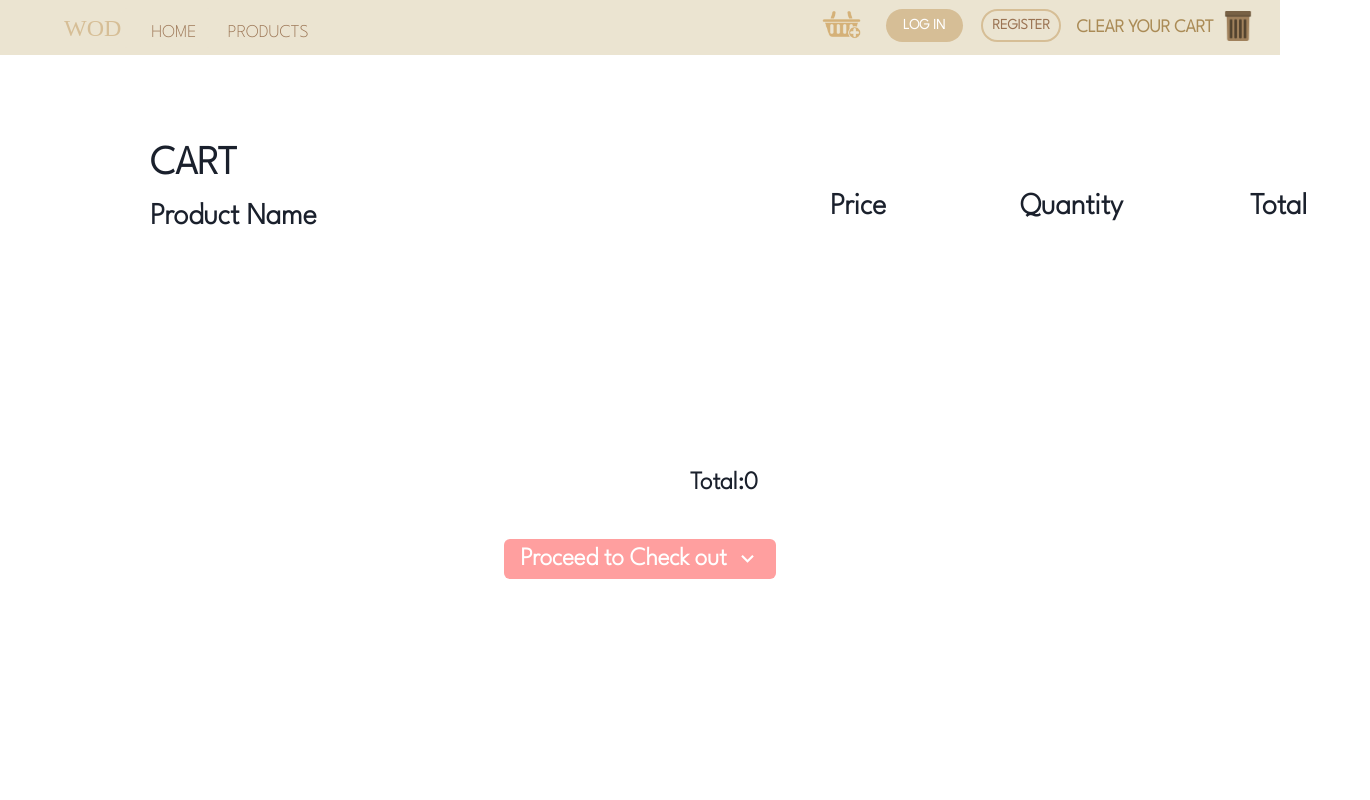
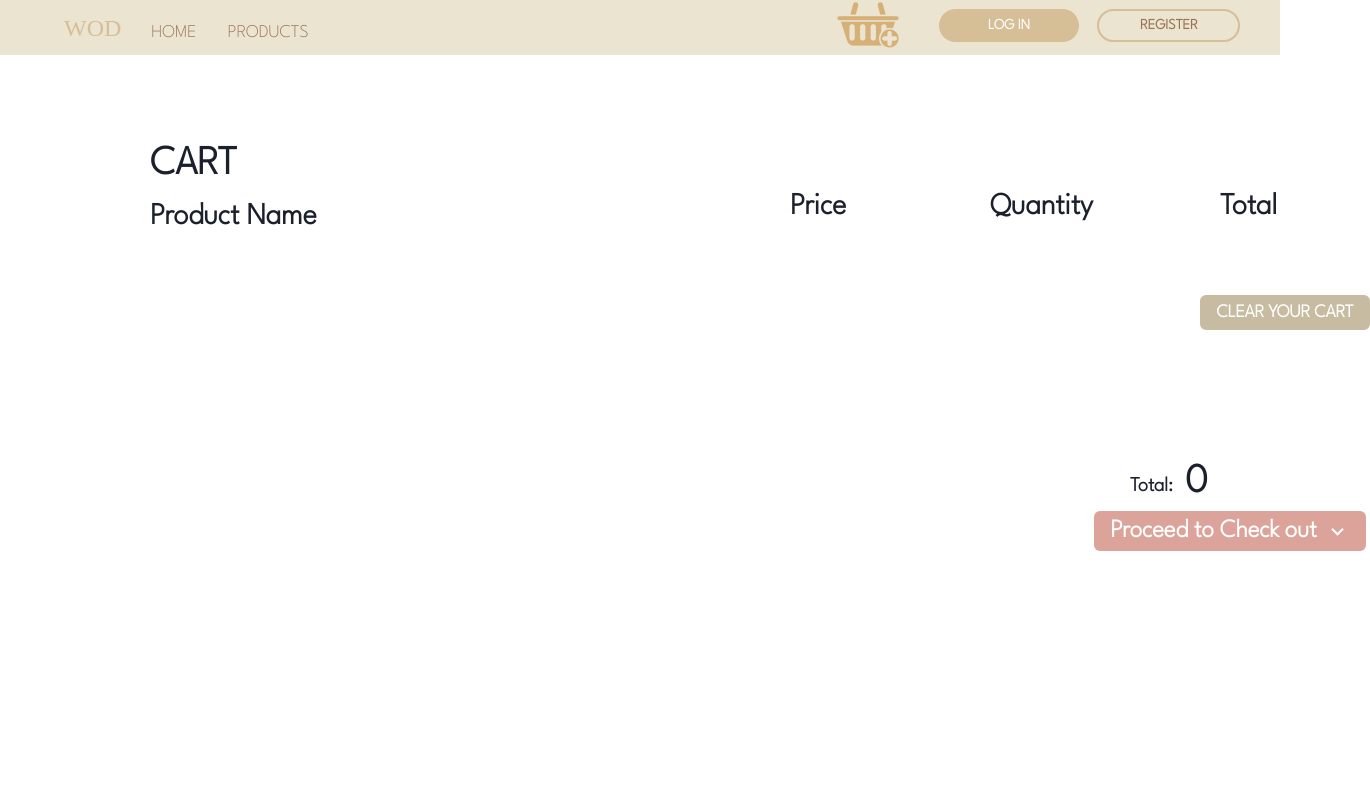
Before and after one commit to Pimporn15/project, a React (Create React App) app in the folder client/: page /cart in a window 1280 px wide. Shown: the top 800 px of the page, 1370 px wide, since content can reach past the window. Built offline with nearby package versions, Linux system fonts and the light colour scheme.

Commit message:
Fixed: UI-CART-PAGE

```diff
--- a/client/src/components/newnavbar/newnavcart.js
+++ b/client/src/components/newnavbar/newnavcart.js
@@ -153,7 +153,7 @@ import { Box, Button, Flex, Heading, Spacer,Text, Menu,Image,
             REGISTER
           </Button>
           <Flex ml="5px">
-          <Button
+          {/* <Button
 
           pt={"15px"}
           colorScheme='#ebe4d1'
@@ -176,7 +176,7 @@ import { Box, Button, Flex, Heading, Spacer,Text, Menu,Image,
               className="bin"
               alt="bin"
             />
-          </Button>
+          </Button> */}
          </Flex>
 
         </Flex>
--- a/client/src/components/paymentcard.js
+++ b/client/src/components/paymentcard.js
@@ -37,6 +37,7 @@ import {
 import { FaCheckCircle } from "react-icons/fa";
 import { CreditCard } from "./checkOutForm/creditCard";
 
+
 export function PayMentCard() {
   // const ServerQuickActions = () => {
   return (
@@ -45,17 +46,21 @@ export function PayMentCard() {
      */
 
     <Box w="100%" h="500px">
+
+
       <Flex justifyContent="center" mt={4}>
 
         <Popover placement="bottom" isLazy>
           <PopoverTrigger>
             <Button
-              m="10px"
+              position="absolute"
+              mt="10"
+              ml="10"
               fontSize="25px"
               color={"white"}
               rightIcon={<ChevronDownIcon />}
               variant="solid"
-              bg="#FF9F9F"
+              bg="#DBA39A"
               _hover={{
                 bg: "#FFADBC",
               }}
--- a/client/src/pages/inCart.js
+++ b/client/src/pages/inCart.js
@@ -76,7 +76,7 @@ export function CART() {
           fontSize="30px"
           position="absolute"
           // mt={[-7, -10]}
-          ml={[200, 400, 830]}
+          ml={[200, 400, 790]}
           mt="130px"
         >
           Price
@@ -85,7 +85,7 @@ export function CART() {
           as="b"
           fontSize={[20, 25, 30]}
           position="absolute"
-          ml={[300, 445, 1020]}
+          ml={[300, 445, 990]}
           // mt={[-7, -10]}
           mt="130px"
         >
@@ -95,7 +95,7 @@ export function CART() {
           as="b"
           fontSize={[20, 25, 30]}
           position="absolute"
-          ml={[300, 445, 1250]}
+          ml={[300, 445, 1220]}
           // mt={[-7, -10]}
           mt="130px"
         >
@@ -106,7 +106,7 @@ export function CART() {
           return (
             // กล่อง บรรจุ สินค้า ที่ add มา =======================================================================================
             <Box>
-              <Flex ml={[80, 100, 150]}>
+              <Flex ml={[80, 0, 150]}>
                 <Box
                   position="relative"
                   h="40"
@@ -123,7 +123,7 @@ export function CART() {
                   h={[50, 100, 120]}
                   w={[50, 100, 200]}
                   mt={[-130]}
-                  ml={[5]}
+                  ml={[-5]}
                 >
                   <Image
                     borderRadius="20px"
@@ -135,7 +135,7 @@ export function CART() {
                 </Box>
                 <Box
                   position="absolute"
-                  ml={[80, 125, 280]}
+                  ml={[80, 125, 250]}
                   mt={[-90]}
                   as="b"
                   fontSize="25px"
@@ -146,22 +146,30 @@ export function CART() {
                   flex
                   position="absolute"
                   size="xs"
-                  bg="#585858"
-                  ml="220"
-                  mt="-140"
+                  bg="white"
+                  ml="1195"
+                  mt="-92"
+                  _hover={{ boxSize: '30' , size: "md"}}
                   color="tomato"
                   onClick={() => deleteCartItem(value.product_id)}
                 >
-                  {" "}
-                  <Text fontSize="20"> x </Text>{" "}
+                  <Text fontSize="20"> <Image
+              ml="1px"
+              mt="-1"
+              boxSize="20px"
+              src="picture/Bin.png"
+              className="bin"
+              alt="bin"/>
+              </Text>{" "}
                 </Button>
 
-                <Box position="absolute" ml={[20, 500, 690]} mt={[-90]} as="b">
+                <Box position="absolute" ml={[20, 500, 650]} mt={[-90]} as="b">
                   {value.price}
                 </Box>
-                <Box position="absolute" ml={[20, 500, 880]} mt={[-90]} as="b">
+                <Box position="absolute" ml={[20, 500, 850]} mt={[-90]} as="b">
                   <Button
                     m="5px"
+                    _hover={{ bg: "#ebe4d1"}}
                     onClick={() => {
                       handleMinusCounter(index);
                     }}
@@ -175,6 +183,7 @@ export function CART() {
                   </Text>
                   <Button
                     m="5px"
+                    _hover={{ bg: "#ebe4d1"}}
                     onClick={() => {
                       handleAddCounter(index);
                     }}
@@ -184,7 +193,7 @@ export function CART() {
                     +
                   </Button>
                 </Box>
-                <Box position="absolute" ml={[20, 500, 1110]} mt={[-90]} as="b">
+                <Box position="absolute" ml={[20, 500, 1080]} mt={[-90]} as="b">
                   {value.price * value.quantity}
                 </Box>
               </Flex>
@@ -200,15 +209,51 @@ export function CART() {
           mt="2%"
           ml={[300, 550, 680]}
         >
-          <Flex direction="column" align="center">
-            <Text fontSize="25px" m="10px" fontWeight="bold">
-              Total:{getTotalPrice}
+
+
+        </Flex>
+      </Flex>
+      <Button
+          position="absolute"
+          _hover={{bg:"white",fontSize:"20",color:"#C7BCA1"}}
+          mt="-160"
+          ml="1200"
+          mr="10px"
+         bg="#C7BCA1"
+         size='md'
+         height='35px'
+         width='170px'
+         border='2px'
+         borderColor='#C7BCA1'
+          colorScheme='#ebe4d1'
+            fontSize="18"
+            variant="ghost"
+            color="white"
+            onClick={() => {
+              contextValue.setmyCart(
+                contextValue.mycart.filter((value) => value.id !== value.id)
+              );
+            }}>
+
+            CLEAR YOUR CART
+
+          </Button>
+      {/* //-------------card-------------// */}
+
+
+
+     <Box bg="white" ml="1050" w="80" h="200" >
+         <Flex position="absolute">
+            <Text fontSize="20px" fontWeight="bold" ml="20">
+              Total: <Box ml="55" mt="-12" position="absolute" fontSize="40"> {getTotalPrice} </Box>
             </Text>
           </Flex>
-        </Flex>
-      </Flex>
-      {/* //-------------card-------------// */}
-      <PayMentCard />
+
+     <PayMentCard />
+
+   </Box>
+
+
       {/* _______________________________________Toggle ________________________________________ */}
       <Flex
         justifyContent="center"
@@ -217,6 +262,7 @@ export function CART() {
         ml={[50, 100, 300]}
         mt="300"
       >
+
         <Text fontSize={{ base: "15px", sm: "20px", md: "20px", lg: "px" }}>
           Copyright©2022 Watchodile.All Right Reserved.
         </Text>
```
